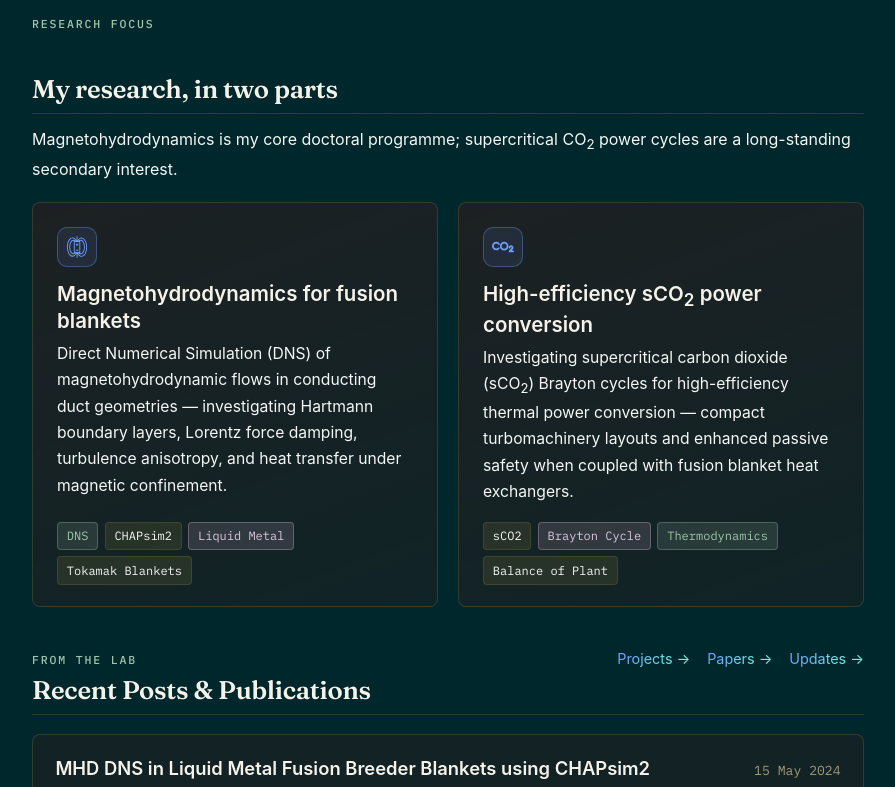
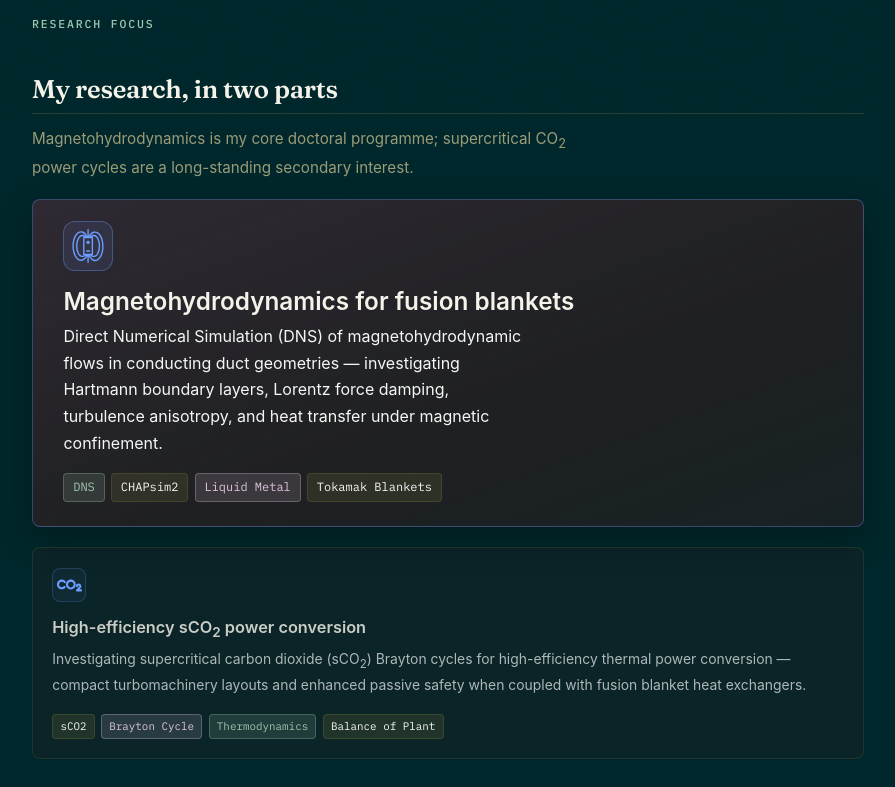
Before and after one commit to lawjones5/lawjones5.github.io, a plain HTML site: page index.html in a window 1280 px wide. Shown: the part 680-1467 px from the top of the page, without its empty margins (192-1087 px from the left). Drawn offline with Linux system fonts and the light colour scheme.

Commit message:
Enhance README structure and update color palette; add KaTeX for math rendering in post.html

```diff
--- a/assets/css/style.css
+++ b/assets/css/style.css
@@ -27,7 +27,7 @@
 
   --accent-blue: #6e9dff;
   --accent-mint: #6effd6;
-  --accent-amber: #ffcd42;
+  --accent-amber: #e264e2;
 
   --max-width: 880px;
   --radius: 8px;
@@ -78,9 +78,9 @@ body::before {
 }
 
 /* Header & Navigation */
-header {
+body > header {
   border-bottom: 1px solid var(--border-subtle);
-  background: rgba(0, 39, 43, 0.95);
+  background: rgba(0, 39, 43, 0.6);
   backdrop-filter: blur(8px);
   position: sticky;
   top: 0;
@@ -408,6 +408,20 @@ a:hover {
   height: 22px;
 }
 
+/* Artwork inside the feature chips is optically sized, not uniformly sized:
+   the magnet is a near-square symbol (0.92:1 ink), the CO2 lockup is wide
+   lettering (2.1:1 ink) with heavy solid strokes, so it needs a larger box
+   to read at the same visual weight. Tuned by matching rasterised ink area. */
+.feature-icon .icon-mark {
+  width: 28px;
+  height: 28px;
+}
+
+.feature-icon .icon-wordmark {
+  width: 32px;
+  height: 32px;
+}
+
 .feature-title {
   margin: 0.2rem 0 0 0;
   font-size: 1.28rem;
@@ -418,6 +432,117 @@ a:hover {
   margin: 0 0.4rem 0.6rem 0;
   font-size: 0.98rem;
   flex: 1;
+}
+
+/* --- Research Focus hierarchy -------------------------------------------
+   The two programmes are deliberately not equal. MHD is the doctoral
+   programme, sCO2 a parallel interest, so the column ratio, card chrome,
+   icon chip and type scale all step down from primary to secondary. */
+
+.section-lead {
+  margin: 0.5rem 0 0;
+  max-width: 60ch;
+  font-size: 0.95rem;
+  color: var(--text-muted);
+}
+
+/* Research Focus: primary (MHD) full width, secondary (sCO2) stacked beneath it. */
+.card-grid:has(> .feature-primary) {
+  grid-template-columns: 1fr;
+  align-items: stretch;
+}
+
+.feature-label {
+  font-family: var(--font-mono);
+  font-size: 0.64rem;
+  letter-spacing: 0.14em;
+  text-transform: uppercase;
+  color: var(--text-muted);
+  margin-bottom: 0.6rem;
+}
+
+/* Primary — MHD: the weight of the page sits here. */
+.feature-primary {
+  padding: 1.3rem 1.9rem 1.5rem;
+  border: 1px solid rgba(110, 157, 255, 0.32);
+  background:
+    linear-gradient(160deg, rgba(110, 157, 255, 0.09), transparent 58%),
+    linear-gradient(160deg, rgba(52, 28, 28, 0.78), rgba(52, 28, 28, 0.45));
+  box-shadow: 0 12px 32px rgba(0, 0, 0, 0.25);
+}
+
+.feature-primary:hover {
+  border-color: rgba(110, 157, 255, 0.5);
+}
+
+.feature-primary .feature-label {
+  color: var(--accent-blue);
+}
+
+.feature-primary .feature-icon {
+  width: 50px;
+  height: 50px;
+  border-radius: 12px;
+}
+
+.feature-primary .icon-mark {
+  width: 34px;
+  height: 34px;
+}
+
+.feature-primary .feature-title {
+  font-size: 1.52rem;
+  line-height: 1.26;
+}
+
+.feature-primary .feature-desc {
+  font-size: 1rem;
+  max-width: 46ch;
+}
+
+/* Secondary — sCO2: quieter chrome, smaller everything, no hover flare. */
+.feature-secondary {
+  padding: 1.3rem 1.2rem 1.2rem;
+  border-color: rgba(100, 101, 54, 0.26);
+  background: rgba(52, 28, 28, 0.2);
+}
+
+.feature-secondary::before {
+  display: none;
+}
+
+.feature-secondary:hover {
+  border-color: rgba(100, 101, 54, 0.42);
+  background: rgba(52, 28, 28, 0.22);
+  box-shadow: none;
+}
+
+.feature-secondary .feature-icon {
+  width: 34px;
+  height: 34px;
+  border-radius: 8px;
+  border-color: rgba(110, 157, 255, 0.2);
+  background: rgba(110, 157, 255, 0.06);
+}
+
+.feature-secondary .icon-wordmark {
+  width: 25px;
+  height: 25px;
+}
+
+.feature-secondary .feature-title {
+  font-size: 1.02rem;
+  color: rgba(245, 242, 233, 0.82);
+}
+
+.feature-secondary .feature-desc {
+  font-size: 0.87rem;
+  color: rgba(244, 247, 245, 0.7);
+}
+
+.feature-secondary .tag {
+  font-size: 0.68rem;
+  padding: 0.15rem 0.45rem;
 }
 
 
@@ -610,4 +735,10 @@ footer {
     align-items: flex-start;
     gap: 0.2rem;
   }
+  .feature-primary {
+    padding: 1.3rem 1.3rem 1.2rem;
+  }
+  .feature-primary .feature-title {
+    font-size: 1.32rem;
+  }
 }
```
Also changed, not shown: post.html (+22 -0 lines), 1 other file.
